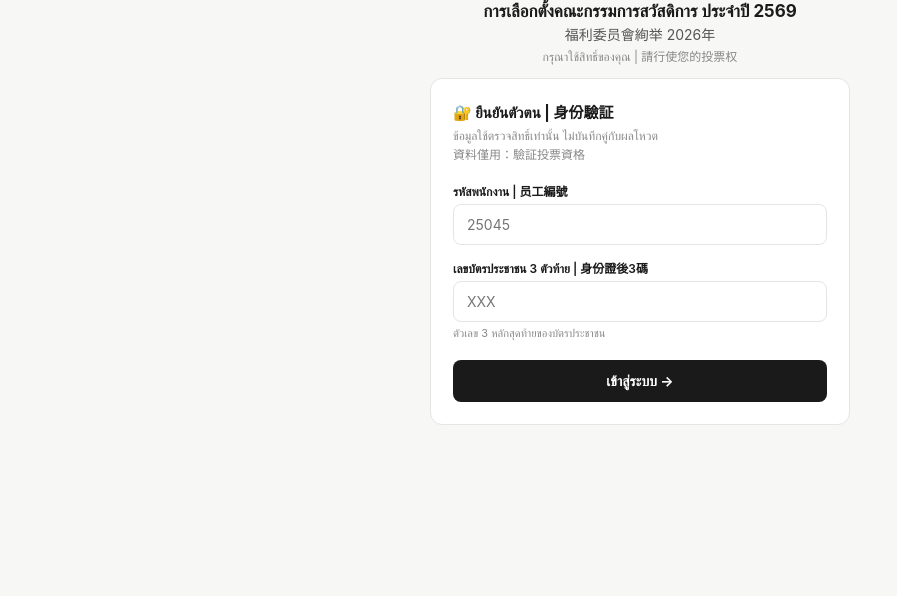
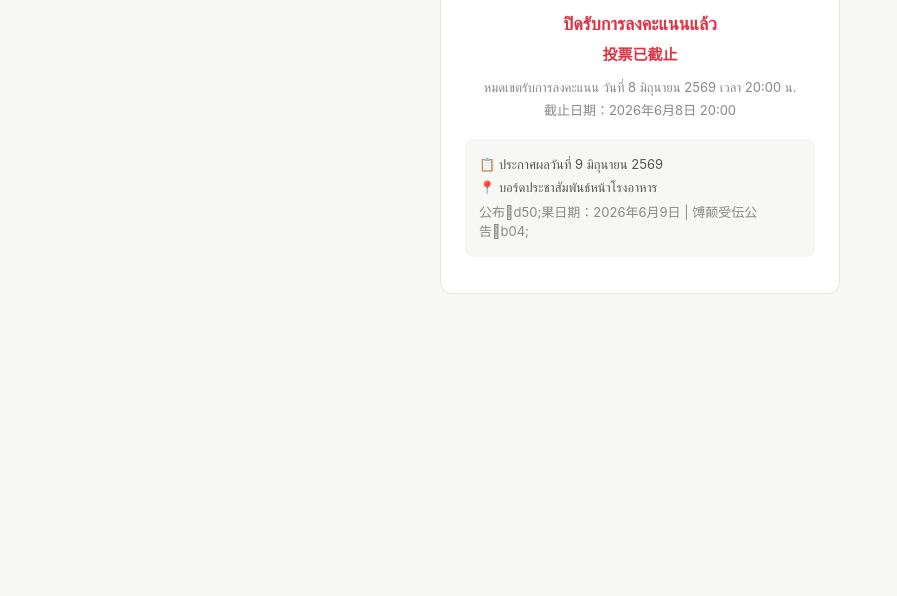
Before and after one commit to BWORNKITTIANAN/welfare-vote, a plain HTML site: page index.html in a window 1280 px wide. Shown: the part 204-800 px from the top of the page, without its empty margins (0-897 px from the left). Drawn offline with Linux system fonts and the light colour scheme.

Commit message:
Update index.html

```diff
--- a/index.html
+++ b/index.html
@@ -127,7 +127,23 @@ var cId3 = "";
 var MAX = 7;
 
 // สร้างการ์ดผู้สมัคร
+
+// ===== เช็ควันปิดโหวต =====
+var CLOSE_DATE = new Date("2026-06-08T20:00:00+07:00");
+
+function checkVotingClosed() {
+  var now = new Date();
+  if (now >= CLOSE_DATE) {
+    document.querySelectorAll(".sc").forEach(function(s) { s.classList.remove("on"); });
+    document.getElementById("s-closed").classList.add("on");
+    document.getElementById("hs").textContent = "ปิดรับการลงคะแนนแล้ว | 投票已截止";
+    return true;
+  }
+  return false;
+}
+
 window.onload = function() {
+  if (checkVotingClosed()) return;
   var gr = document.getElementById("gr");
   for (var i = 0; i < CANDS.length; i++) {
     var c = CANDS[i];
@@ -147,6 +163,7 @@ window.onload = function() {
 };
 
 function doLogin() {
+  if (checkVotingClosed()) return;
   var emp = document.getElementById("e1").value.trim();
   var id3 = document.getElementById("e2").value.trim();
   if (!emp || !id3) { showErr("กรุณากรอกข้อมูลให้ครบ"); return; }
@@ -323,5 +340,23 @@ function closeModal() {
     <button onclick="closeModal()" style="width:100%;margin-top:14px;padding:9px;border:1px solid #e5e5e5;border-radius:8px;background:transparent;font-size:13px;cursor:pointer;font-family:inherit;">ปิด</button>
   </div>
 </div>
+
+<div class="sc" id="s-closed"><div class="wp">
+  <div class="dc" style="border-top:4px solid #dc3545;">
+    <div style="width:64px;height:64px;border-radius:50%;background:#fff0f0;display:flex;align-items:center;justify-content:center;margin:0 auto 16px;font-size:30px;">&#128274;</div>
+    <h2 style="font-size:18px;font-weight:700;margin-bottom:8px;color:#dc3545;">ปิดรับการลงคะแนนแล้ว</h2>
+    <p style="font-size:15px;font-weight:600;color:#dc3545;margin-bottom:12px;">投票已截止</p>
+    <p style="font-size:13px;color:#888;line-height:1.8;margin-bottom:16px;">
+      หมดเขตรับการลงคะแนน วันที่ 8 มิถุนายน 2569 เวลา 20:00 น.<br>
+      截止日期：2026年6月8日 20:00
+    </p>
+    <div style="background:#f7f7f5;border-radius:8px;padding:14px;text-align:left;">
+      <p style="font-size:13px;color:#555;padding:3px 0;">&#128203; ประกาศผลวันที่ 9 มิถุนายน 2569</p>
+      <p style="font-size:13px;color:#555;padding:3px 0;">&#128205; บอร์ดประชาสัมพันธ์หน้าโรงอาหาร</p>
+      <p style="font-size:13px;color:#888;padding:3px 0;">&#20844;&#24067;&#7d50;&#26524;&#26085;&#26399;&#65306;2026&#24180;6&#26376;9&#26085; | &#39310;&#39072;&#21463;&#20253;&#20844;&#21578;&#6b04;</p>
+    </div>
+  </div>
+</div></div>
+
 </body>
 </html>
```
